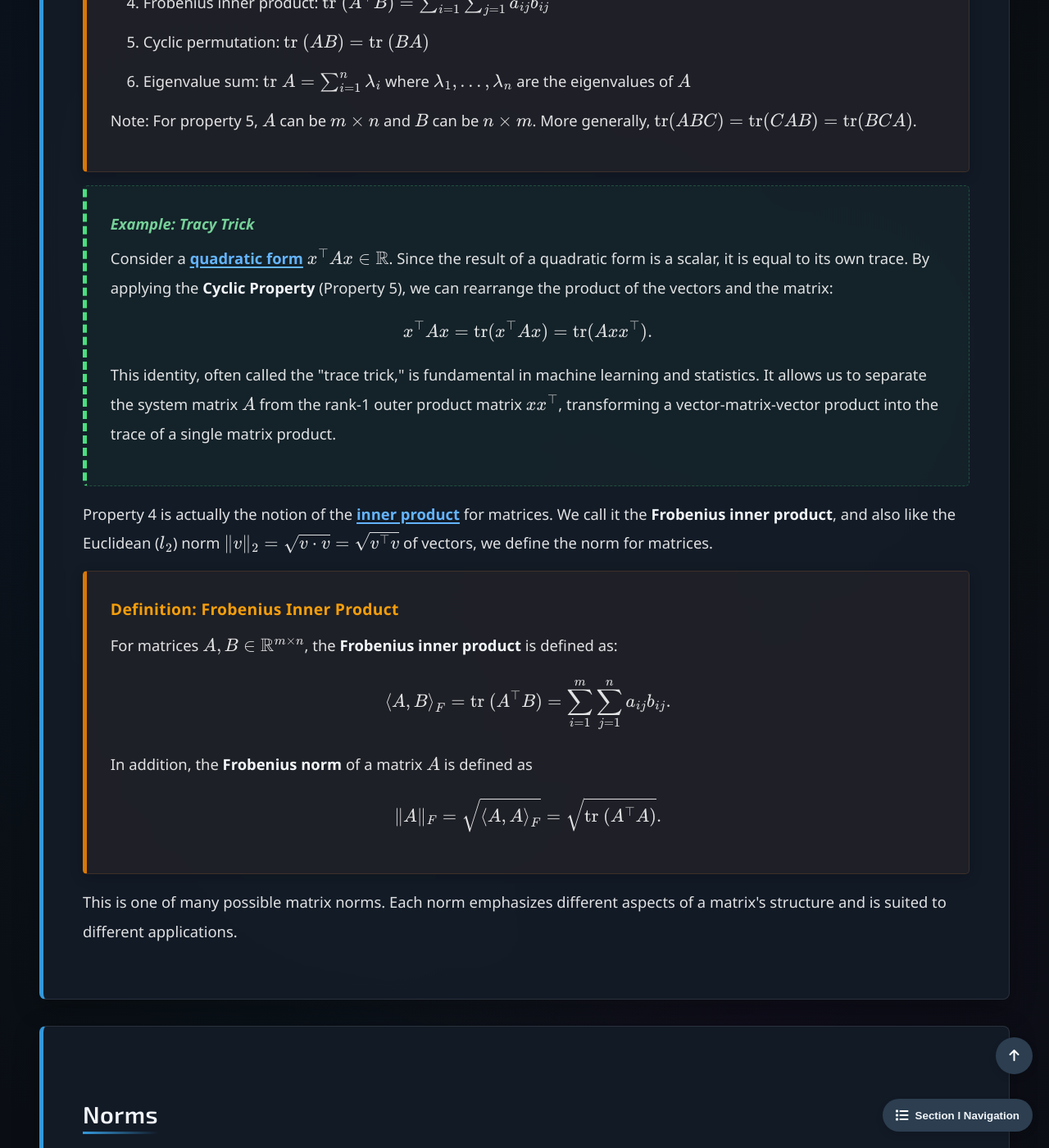
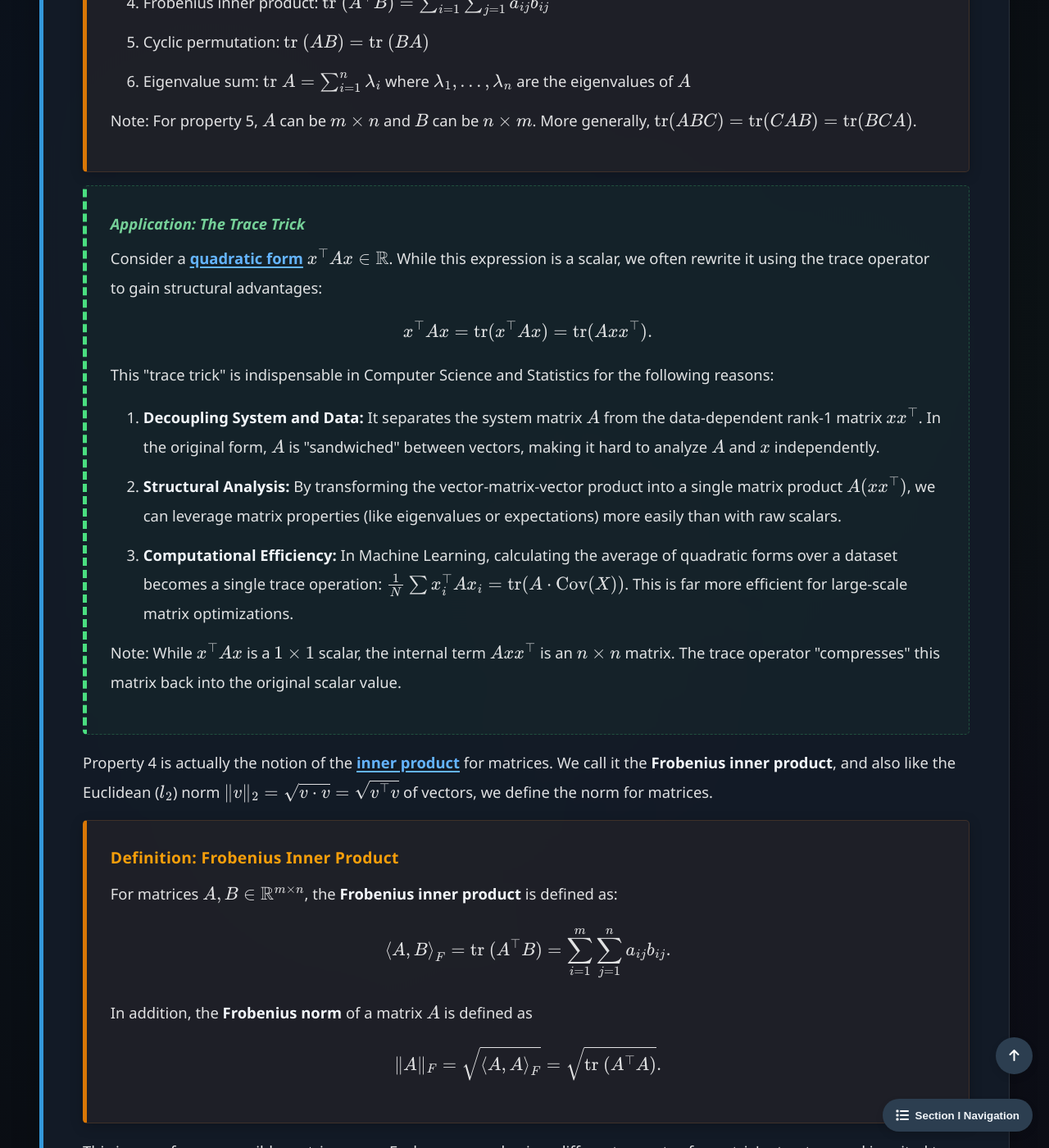
Before and after one commit to Yusukey01/yusukey01.github.io, a Jekyll site: the page built from Mathematics/Linear_algebra/trace.html, in a window 1280 px wide and 1400 px high, scrolled down 1495 px. Shown: the whole window at 82% size. Built offline with Jekyll 4.4.1, drawn with Linux system fonts in a browser that asks for light colours.

Commit message:
revised explanations

```diff
--- a/Mathematics/Linear_algebra/trace.html
+++ b/Mathematics/Linear_algebra/trace.html
@@ -71,22 +71,40 @@ uses_python: false
                 </div>
 
                 <div class="proof">
-                    <span class="proof-title">Example: Tracy Trick</span>
+                    <span class="proof-title">Application: The Trace Trick</span>
                     <p>
                         Consider a <a href="symmetry.html"><strong>quadratic form</strong></a> \(x^\top Ax \in \mathbb{R}\).
-                        Since the result of a quadratic form is a scalar, it is equal to its own trace.
-                        By applying the <strong>Cyclic Property</strong> (Property 5), we can rearrange the product
-                        of the vectors and the matrix:
+                        While this expression is a scalar, we often rewrite it using the trace operator to gain structural advantages:
                         \[
                         \begin{align*}
                         x^\top Ax = \text{tr}(x^\top Ax) = \text{tr}(Axx^\top).
                         \end{align*}
                         \]
-                        This identity, often called the "trace trick," is fundamental in machine learning and statistics.
-                        It allows us to separate the system matrix \(A\) from the rank-1 outer product matrix \(xx^\top\),
-                        transforming a vector-matrix-vector product into the trace of a single matrix product.
+                        This "trace trick" is indispensable in Computer Science and Statistics for the following reasons:
                     </p>
-                 </div>
+                    <ol style="padding-left: 40px;">
+                        <li>
+                            <strong>Decoupling System and Data:</strong>
+                            It separates the system matrix \(A\) from the data-dependent rank-1 matrix \(xx^\top\). In the original form, \(A\) is
+                            "sandwiched" between vectors, making it hard to analyze \(A\) and \(x\) independently.
+                        </li>
+                        <li>
+                            <strong>Structural Analysis:</strong>
+                            By transforming the vector-matrix-vector product into a single matrix product \(A(xx^\top)\), we can leverage matrix
+                            properties (like eigenvalues or expectations) more easily than with raw scalars.
+                        </li>
+                        <li>
+                            <strong>Computational Efficiency:</strong>
+                            In Machine Learning, calculating the average of quadratic forms over a dataset becomes a single trace operation:
+                            \(\frac{1}{N} \sum x_i^\top A x_i = \text{tr}(A \cdot \text{Cov}(X))\).
+                            This is far more efficient for large-scale matrix optimizations.
+                        </li>
+                    </ol>
+                    <p>
+                        Note: While \(x^\top Ax\) is a \(1 \times 1\) scalar, the internal term \(Axx^\top\) is an \(n \times n\) matrix.
+                        The trace operator "compresses" this matrix back into the original scalar value.
+                    </p>
+                </div>
 
                 <p>
                     Property 4 is actually the notion of the <a href="orthogonality.html"><strong>inner product</strong></a> for matrices.
```
